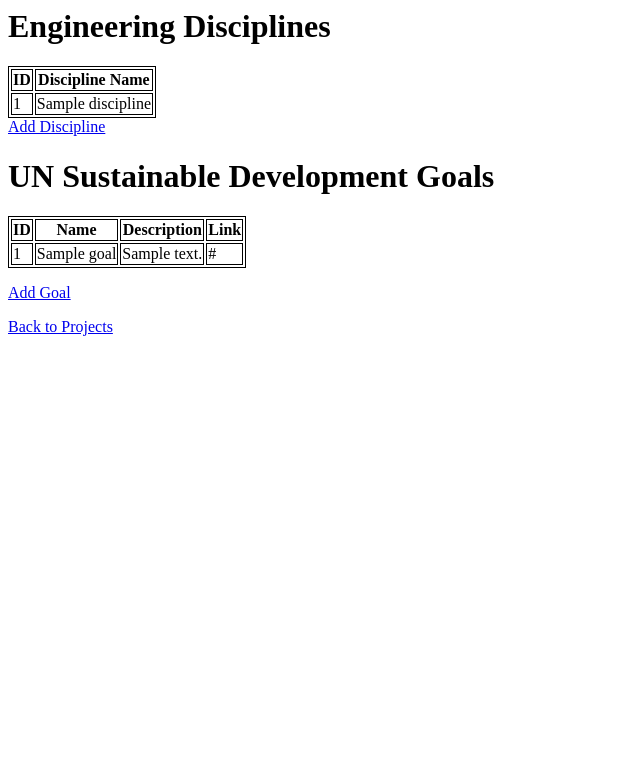
After one commit to LassondeCapstoneGroup20/LassondeProjectsInventory, a Django app: template projects/templates/projects/settings.html in a window 1280 px wide. The commit adds this page. Shown: the top 783 px of the page, without its empty margins (0-640 px from the left). Run offline with Django 3.2, Linux system fonts and the light colour scheme; the template is opened without the code that fills it: most values are stand-ins (such as "Sample title", 1, 10 or a date in 2020).

Commit message:
Engineering Discipline and UN goal additions

```diff
--- a/projects/templates/projects/detail.html
+++ b/projects/templates/projects/detail.html
@@ -16,7 +16,7 @@
     <tr>
       <th>Project ID</th>
       <th>Project Name</th>
-      <th>Field</th>
+      <th>Discipline</th>
       <th>Type</th>
       <th>Team Members</th>
       <th>Supervisor</th>
@@ -25,12 +25,13 @@
       <th>Date Complete</th>
       <th>Industry Partner</th>
       <th>Cost</th>
+      <th>UN Goals</th>
       <th>Notes</th>
     </tr>
     <tr>
       <td>{{proj.id}}</td>
       <td>{{proj.name}}</td>
-      <td>{{proj.get_field_display}}</td>
+      <td>{{proj.get_disciplines|linebreaks}}</td>
       <td>{{proj.get_type_display}}</td>
       <td>{{proj.students}}</td>
       <td>{{proj.supervisor}}</td>
@@ -39,6 +40,7 @@
       <td>{{proj.date_complete}}</td>
       <td>{{proj.industry_partners}}</td>
       <td>{{proj.cost}}</td>
+      <td>{{proj.get_goals|linebreaks}}</td>
       <td>{{proj.notes}}</td>
     </tr>
   </table>
--- a/projects/templates/projects/list.html
+++ b/projects/templates/projects/list.html
@@ -10,13 +10,13 @@
   </head>
   <body>
     <h1>Project List</h1>
-
+    <a href="{% url 'projects:settings' %}">Project Field Settings</a>
     {% if project_list %}
     <table>
       <tr>
         <th>Project ID</th>
         <th>Project Name</th>
-        <th>Field</th>
+        <th>Discipline</th>
         <th>Type</th>
         <th>Date Proposed</th>
         <th>Status</th>
@@ -26,7 +26,7 @@
       <tr>
         <td>{{proj.id}}</td>
         <td>{{proj.name}}</td>
-        <td>{{proj.get_field_display}}</td>
+        <td>{{proj.get_disciplines|linebreaks}}</td>
         <td>{{proj.get_type_display}}</td>
         <td>{{proj.date_proposed}}</td>
         <td>{{proj.get_status_display}}</td>
--- /dev/null
+++ b/projects/templates/projects/settings.html
@@ -0,0 +1,56 @@
+<html>
+  <head>
+    <style>
+      table,
+      th,
+      td {
+        border: 1px solid black;
+      }
+    </style>
+  </head>
+  <body>
+    <h1>Engineering Disciplines</h1>
+    {% if disciplines %}
+    <table>
+      <tr>
+        <th>ID</th>
+        <th>Discipline Name</th>
+      </tr>
+      {% for d in disciplines %}
+      <tr>
+        <td>{{d.id}}</td>
+        <td>{{d.discipline}}</td>
+      </tr>
+      {% endfor %}
+    </table>
+    {% else %}
+    <p>No disciplines available.</p>
+    {% endif %}
+    <a href="{% url 'projects:add_discipline' %}">Add Discipline</a>
+
+    <h1>UN Sustainable Development Goals</h1>
+    {% if goals %}
+    <table>
+      <tr>
+        <th>ID</th>
+        <th>Name</th>
+        <th>Description</th>
+        <th>Link</th>
+      </tr>
+      {% for g in goals %}
+      <tr>
+        <td>{{g.id}}</td>
+        <td>{{g.title}}</td>
+        <td>{{g.description}}</td>
+        <td>{{g.link}}</td>
+      </tr>
+      {% endfor %}
+    </table>
+    {% else %}
+    <p>No goals available.</p>
+    {% endif %}
+    <p><a href="{% url 'projects:add_goal' %}">Add Goal</a></p>
+
+    <p><a href="{% url 'projects:list' %}">Back to Projects</a></p>
+  </body>
+</html>
--- a/projects/urls.py
+++ b/projects/urls.py
@@ -10,4 +10,7 @@
     path('add/', views.add_project, name='add'),
     path('success/', views.success, name='success'),
     path('delete/<int:proj_id>/', views.delete_project, name='delete'),
+    path('settings/', views.settings, name = 'settings'),
+    path('settings/add_discipline/',views.add_discipline, name = 'add_discipline'),
+    path('setting/add_goal', views.add_goal, name='add_goal'),
 ]
```
Also changed, not shown: projects/forms.py (+43 -2 lines), projects/models.py (+33 -12 lines), projects/templates/projects/add_settings.html (added, +21 -0 lines), projects/views.py (+28 -8 lines).
